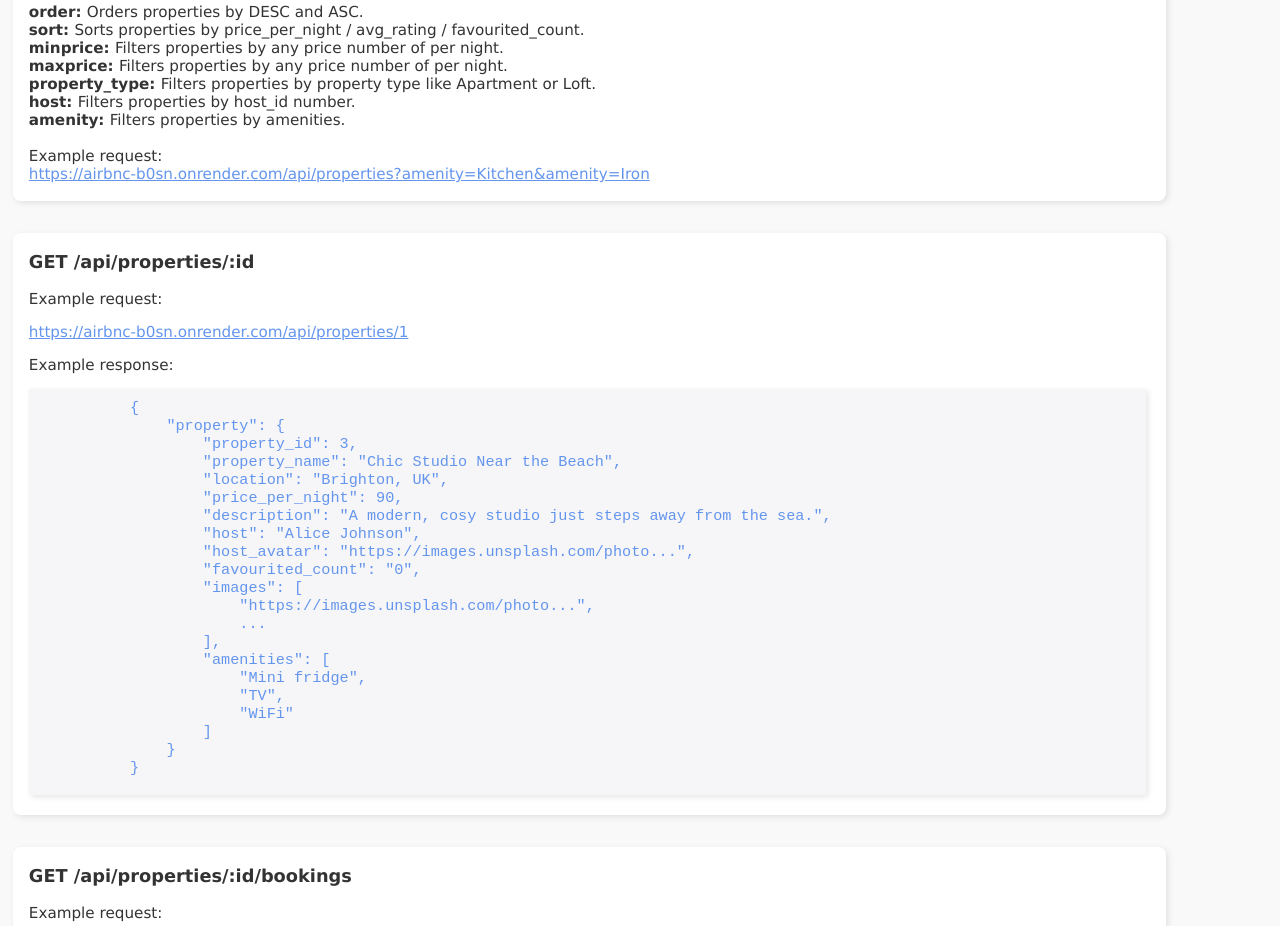
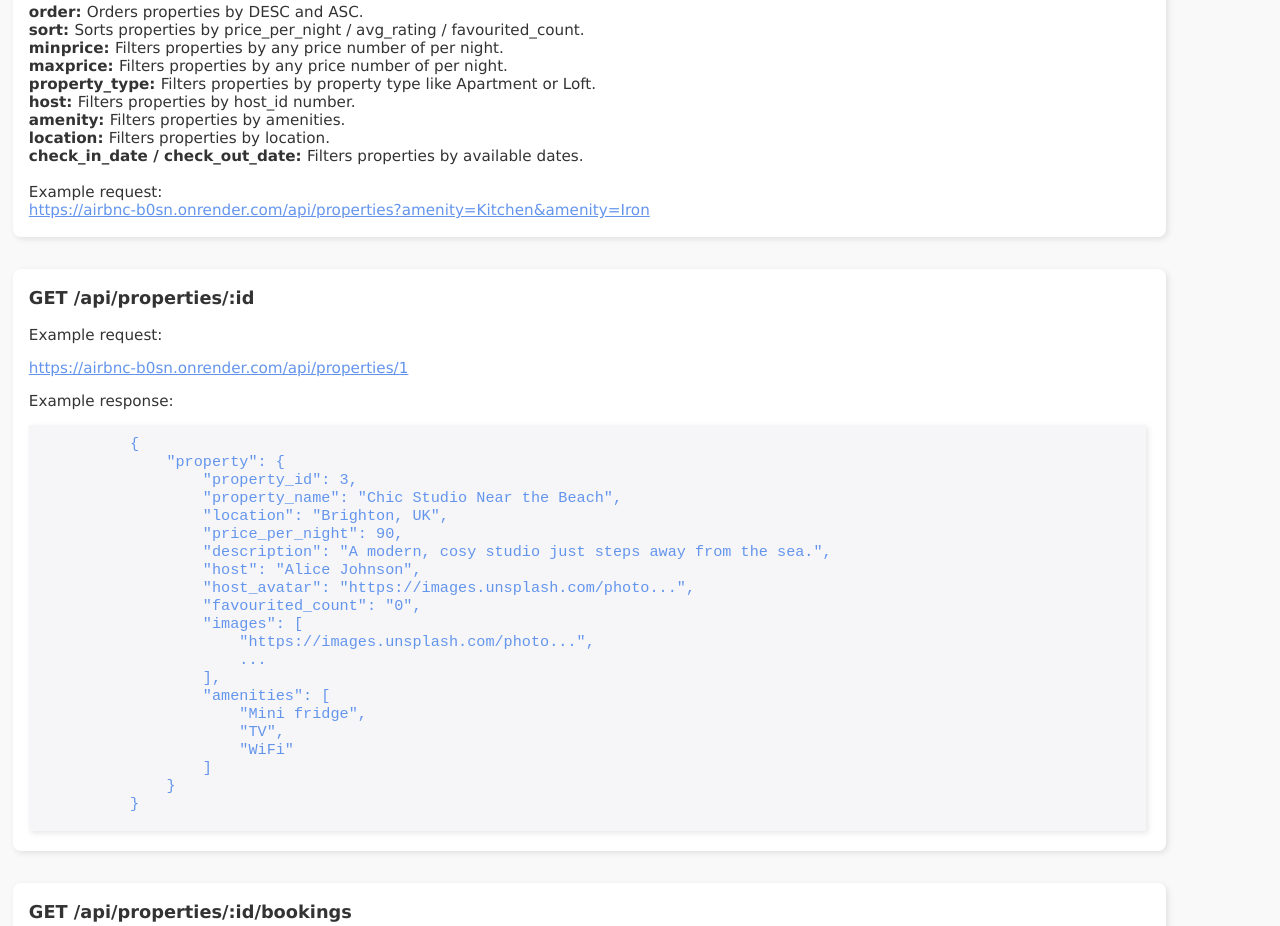
Before and after one commit to gokhansihli/airbnc, a website: page public/index.html in a window 1280 px wide. Shown: the part 1033-1959 px from the top of the page. Drawn offline with Linux system fonts and the light colour scheme.

Commit message:
Updates index.html

```diff
--- a/public/index.html
+++ b/public/index.html
@@ -87,6 +87,8 @@
         </p>
         <p><strong>host: </strong>Filters properties by host_id number.</p>
         <p><strong>amenity: </strong>Filters properties by amenities.</p>
+        <p><strong>location: </strong>Filters properties by location.</p>
+        <p><strong>check_in_date / check_out_date: </strong>Filters properties by available dates.</p>
         <br />
         <p>Example request:</p>
         <a
```
